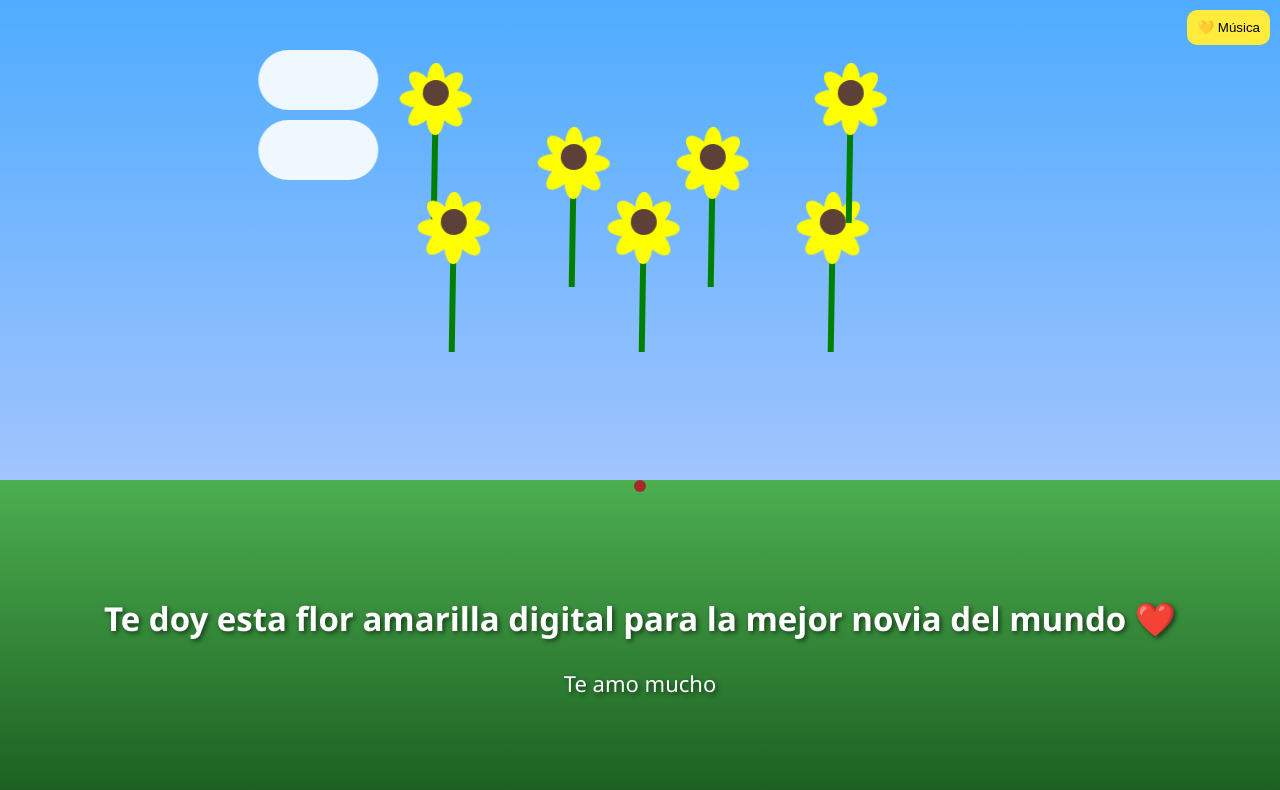
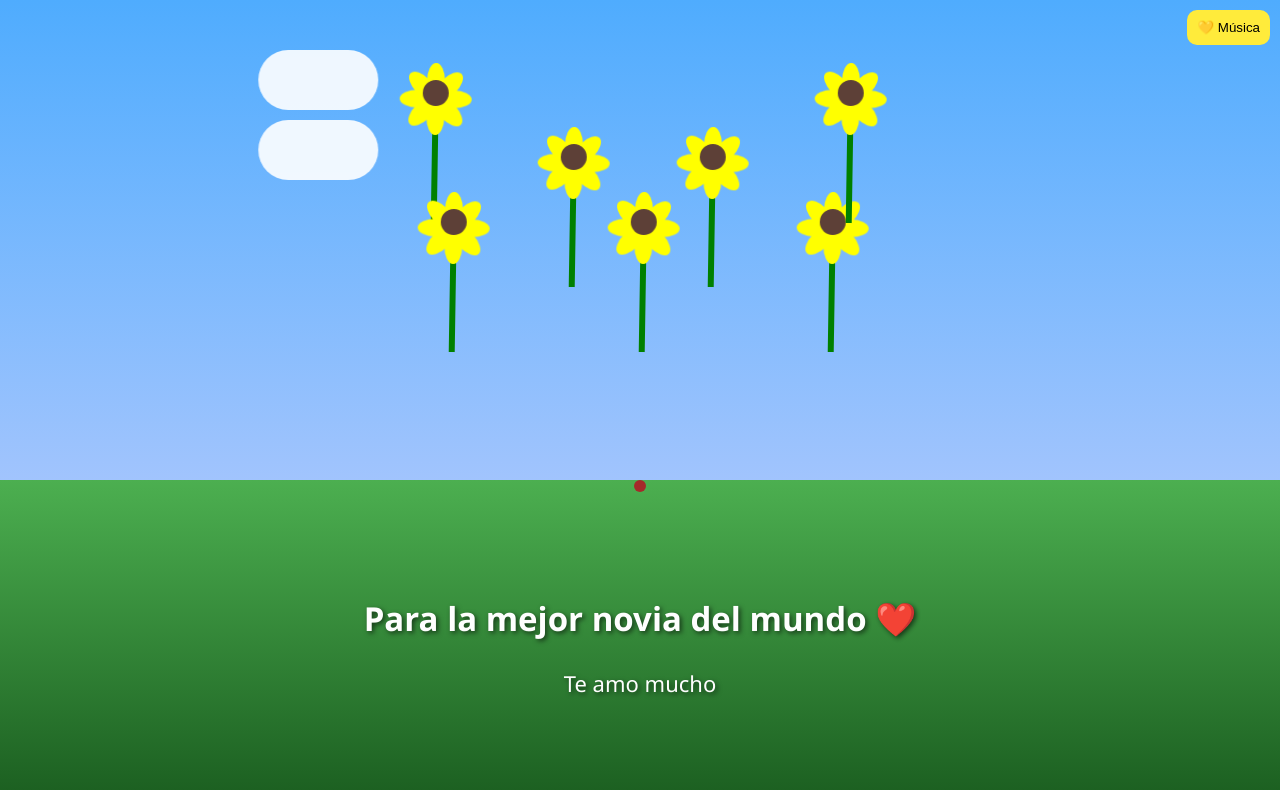
Before and after one commit to JJ061724/jahir.github.io, a plain HTML site: page index.html in a window 1280 px wide. Both pictures are taken after a click on the button "💛 Música". Drawn offline with Linux system fonts and the light colour scheme.

Commit message:
Update index.html

```diff
--- a/index.html
+++ b/index.html
@@ -163,7 +163,7 @@ button {
 <div class="sunflower"></div>
 
 <div class="message">
-  <h2>Te doy esta flor amarilla digital para la mejor novia del mundo ❤️</h2>
+  <h2>Para la mejor novia del mundo ❤️</h2>
   <p>Te amo mucho</p>
 </div>
 
```
